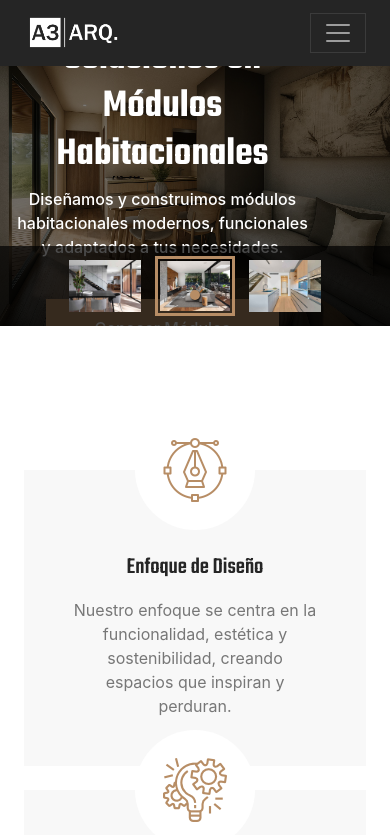
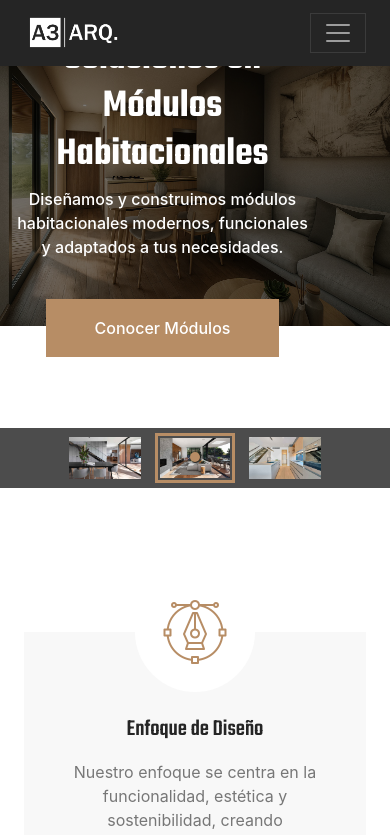
Before and after one commit to camiurenda/A3Arq, a React (Create React App) app: page / in a window 390 px wide. Shown: the top 835 px of the page. Built offline with nearby package versions, Linux system fonts and the light colour scheme; the HTML template or start-up script is replaced by a standard one.

Commit message:
Carousel intento 2

```diff
--- a/public/css/style.css
+++ b/public/css/style.css
@@ -175,13 +175,13 @@ h6,
 
 @media (max-width: 768px) {
     .header-carousel .carousel .slide {
-        height: 100%;
+        height: 50vh; /* Set a specific height for mobile */
     }
 
     .header-carousel .carousel .slide img {
         width: 100%;
         height: 100%;
-        object-fit: cover;
+        object-fit: cover; /* Ensure the image covers the slide area */
     }
 
     .header-carousel .carousel .carousel-status {
@@ -216,7 +216,7 @@ h6,
         bottom: 0;
         left: 0;
         width: 100%;
-        height: 80px; /* Adjust height as needed */
+        height: 60px; /* Adjust height for a sleeker look */
         background: rgba(0, 0, 0, 0.7);
         display: flex;
         justify-content: center;
@@ -234,8 +234,8 @@ h6,
     }
 
     .header-carousel .carousel .thumb {
-        width: 60px; /* Adjust thumbnail size */
-        height: 60px;
+        width: 50px; /* Make thumbnails smaller */
+        height: 50px;
         margin: 0 5px;
         border: 2px solid transparent;
         transition: border-color 0.3s ease;
```
